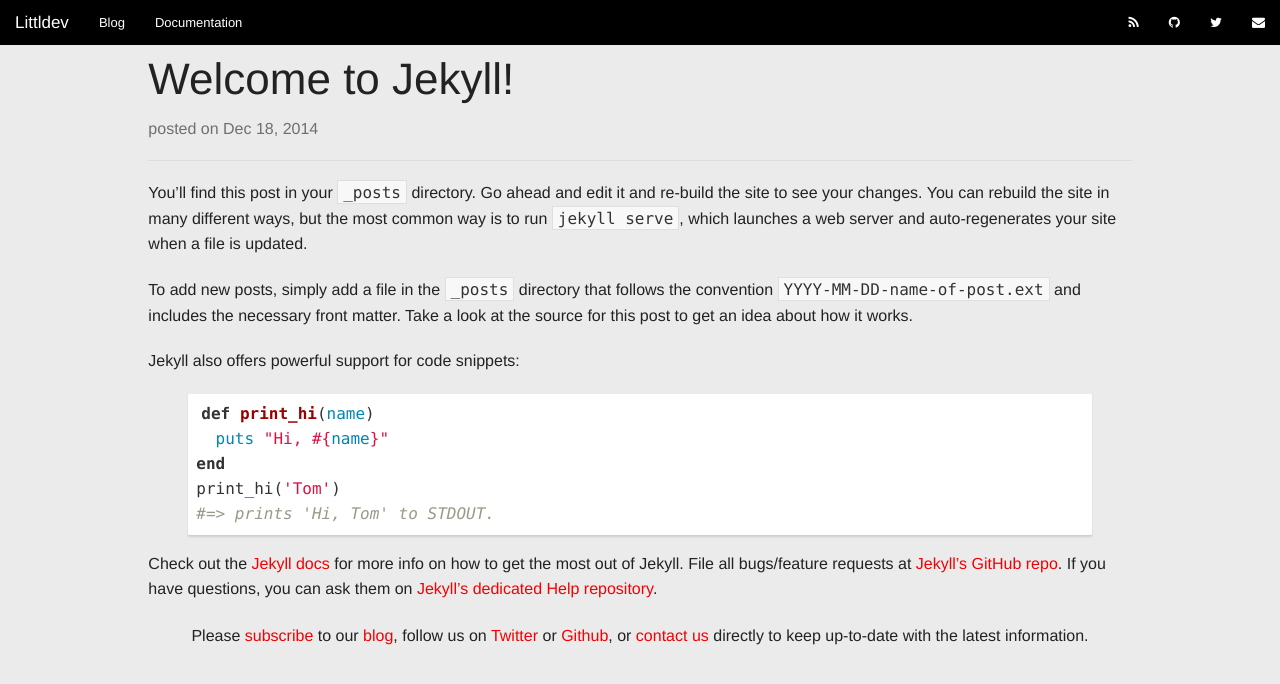
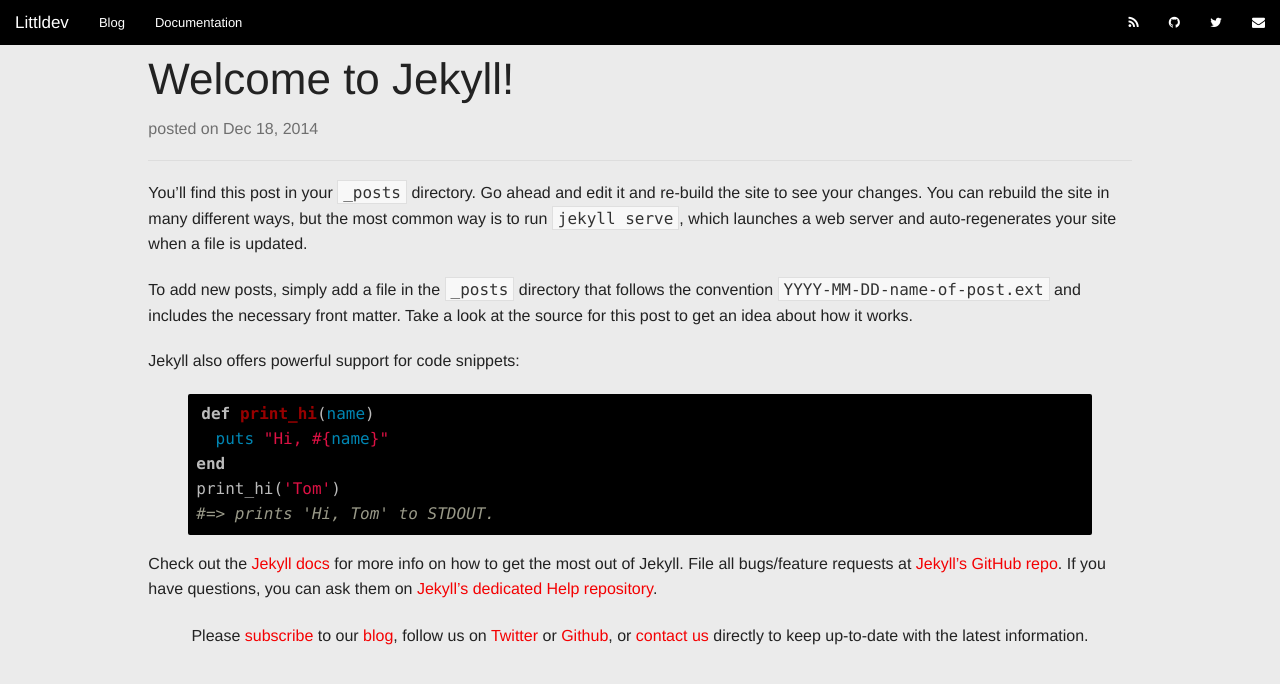
Before and after one commit to littlstar/littlstar.github.io, a Jekyll site: the page built from _posts/2014-12-18-welcome-to-jekyll.markdown, in a window 1280 px wide. Shown: the top 684 px of the page. Built offline with Jekyll 4.4.1, drawn with Linux system fonts in a browser that asks for light colours; nearby versions of some CDN libraries; comment, search, counter and statistics services are not loaded.

Commit message:
tweaked syntax highlighting styles

```diff
--- a/_sass/_highlighting.scss
+++ b/_sass/_highlighting.scss
@@ -3,15 +3,15 @@
  */
 .highlight {
     @extend %vertical-rhythm !optional;
-    background: #fff;
+    background: #000;
     margin-bottom: 1em;
     padding: .5em;
     border-radius: 2px;
-    box-shadow: 0px 2px 2px 0px #cecece;
 
     code {
-      background: #fff;
+      background: #000;
       border: none;
+      color: #bbb;
     }
 
     .c     { color: #998; font-style: italic } // Comment
```
